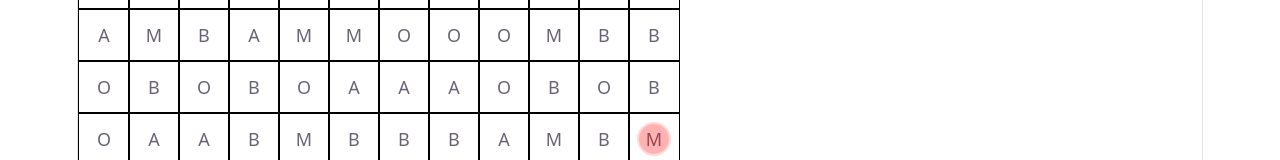
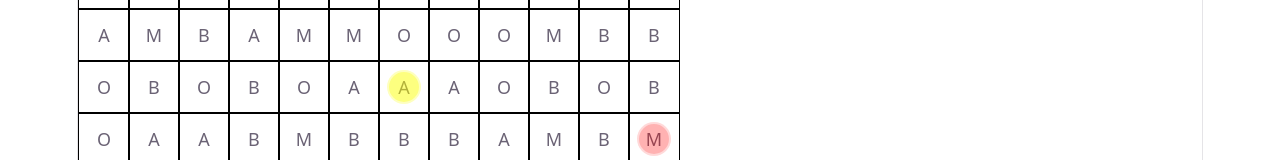
Before and after one commit to Ypisds/projeto-busca, a React (Vite) app: page / in a window 1280 px wide. Shown: the part 303-463 px from the top of the page. Built offline with nearby package versions, Linux system fonts and the light colour scheme.

Commit message:
feat(Food): adição de Food e integração com o Grid

```diff
--- /dev/null
+++ b/src/component/Food/index.tsx
@@ -0,0 +1,9 @@
+import styles from './styles.module.css'
+
+export function Food(){
+    return (
+        <div className={styles.circle}>
+
+        </div>
+    )
+}
--- /dev/null
+++ b/src/component/Food/styles.module.css
@@ -0,0 +1,11 @@
+.circle {
+  position: absolute;
+  top: 50%;
+  left: 50%;
+  transform: translate(-50%, -50%);
+  width: 30px;
+  height: 30px;
+  border-radius: 50%;
+  background-color: rgba(251, 255, 0, 0.5);
+  border: 2px solid rgba(255, 255, 255, 0.5);
+}
--- a/src/component/Grid/index.tsx
+++ b/src/component/Grid/index.tsx
@@ -7,6 +7,8 @@ import { generateGrid } from '../../utils/grid'
 import { useEffect } from 'react'
 import { Agent } from '../Agent'
 import { generateAgentPosition } from '../../utils/agent'
+import { Food } from '../Food'
+import { generateFoodPosition } from '../../utils/food'
 
 interface GridProps{
     lines: number
@@ -16,14 +18,18 @@ interface GridProps{
 export function Grid({lines, columns}: GridProps){
     const [grid, setGrid] = useState<TerrainDifficulty[][]>(generateGrid(lines, columns))
     const [agentPosition, setAgentPosition] = useState<Position>(generateAgentPosition(lines, columns, grid))
+    const [foodPosition, setFoodPosition] = useState<Position>(generateFoodPosition(lines, columns, grid, agentPosition))
 
     useEffect(() => {
         const newGrid = generateGrid(lines, columns);
 
         const newAgentPosition = generateAgentPosition(lines, columns, newGrid);
 
+        const newFoodPosition = generateFoodPosition(lines, columns, newGrid, newAgentPosition)
+
         setGrid(newGrid);
         setAgentPosition(newAgentPosition);
+        setFoodPosition(newFoodPosition)
     }, [lines, columns]);
 
     const gridTile = grid.map((row, y)=>(
@@ -31,6 +37,7 @@ export function Grid({lines, columns}: GridProps){
             <>
                 <Tile tipo={cell} key={`cell-${x}-${y}`}>
                     {agentPosition.y === y && agentPosition.x === x && <Agent />}
+                    {foodPosition.y === y && foodPosition.x === x && <Food />}
                 </Tile>
             </>
         ))
```
